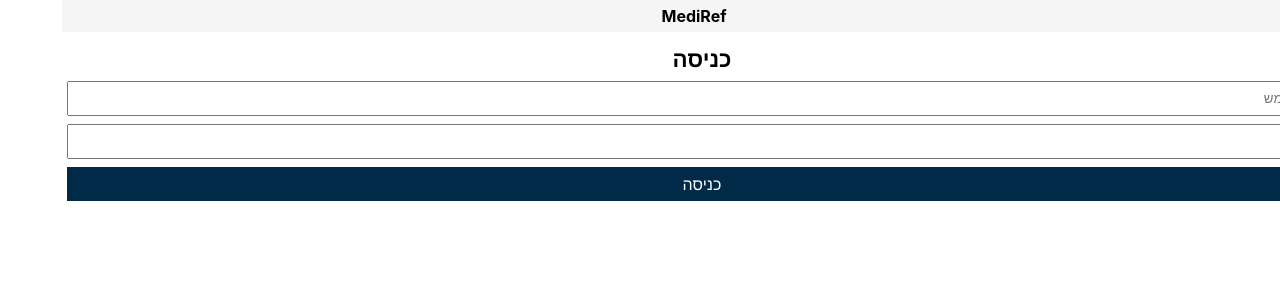
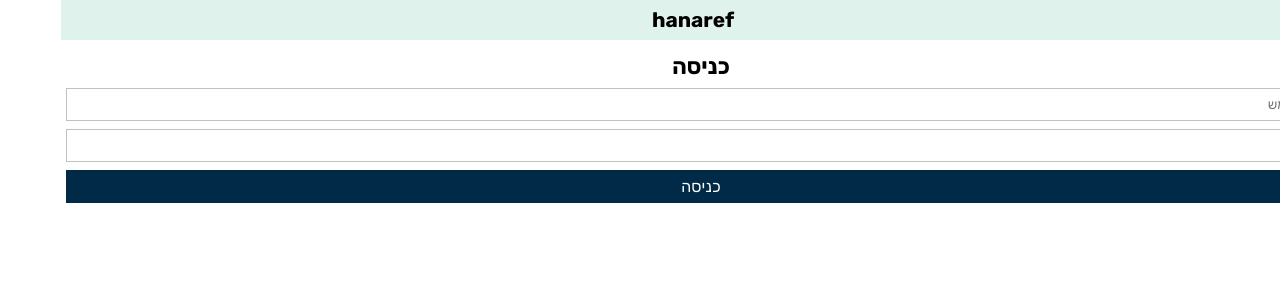
Before and after one commit to liorbio/MediRef, a React (Create React App) app: page /login in a window 1280 px wide. Shown: the top 300 px of the page. Built offline with nearby package versions, Linux system fonts and the light colour scheme.

Commit message:
made design changes - font and colors

```diff
--- /dev/null
+++ b/public/index.css
@@ -0,0 +1,4 @@
+@font-face {
+    font-family: 'Rubik';
+    src: local('Rubik'), url(fonts/Rubik-VariableFont_wght.ttf) format("truetype");
+}
--- a/public/index.html
+++ b/public/index.html
@@ -3,11 +3,12 @@
   <head>
     <meta charset="utf-8" />
     <link rel="icon" href="%PUBLIC_URL%/favicon.ico" />
+    <link rel="stylesheet" href="%PUBLIC_URL%/index.css" />
     <meta name="viewport" content="width=device-width, initial-scale=1" />
     <meta name="theme-color" content="#000000" />
     <meta
       name="description"
-      content="Web site created using create-react-app"
+      content="hanaref app"
     />
     <link rel="apple-touch-icon" href="%PUBLIC_URL%/logo192.png" />
     <!--
@@ -24,7 +25,7 @@
       work correctly both with client-side routing and a non-root public URL.
       Learn how to configure a non-root public URL by running `npm run build`.
     -->
-    <title>React App</title>
+    <title>hanaref</title>
   </head>
   <body>
     <noscript>You need to enable JavaScript to run this app.</noscript>
--- a/src/components/header/GoBack.tsx
+++ b/src/components/header/GoBack.tsx
@@ -16,6 +16,7 @@ const GoBack = () => {
             setShowAreYouSure(true);
         } else {
             navigate(-1);
+            dispatch(viewingActions.emptySearchCriteria());
         }
     }
     const goBackAnyway = () => {
--- a/src/components/header/Header.module.css
+++ b/src/components/header/Header.module.css
@@ -1,16 +1,18 @@
+@import '../../css-variables/constants.css';
+
 .navbar {
     display: grid;
     grid-template-columns: 5rem 1fr 2rem 2rem;
-    background-color: #f5f5f5;
+    background-color: #dff3ec;
     position: fixed;
     top: 0;
     z-index: 2;
-    height: 2rem;
+    height: var(--navbarHeight);
     width: 100vw;
 }
 
 .navbar h1 {
-    font-size: 1.0rem;
+    font-size: 1.3rem;
     margin: auto;
     grid-column: 2;
 }
--- a/src/components/header/Header.tsx
+++ b/src/components/header/Header.tsx
@@ -9,7 +9,7 @@ const Header = () => {
     return (
         <nav className={classes.navbar}>
             <RightHeaderSide loggedInAsAdmin={loggedInAsAdmin} />
-            <h1>MediRef</h1>
+            <h1>hanaref</h1>
             {loggedInAsAdmin && <LeftHeaderSide />}
         </nav>
     )
--- a/src/components/header/LeftHeaderSide.tsx
+++ b/src/components/header/LeftHeaderSide.tsx
@@ -7,8 +7,8 @@ const LeftHeaderSide = () => {
     const currentCat = useAppSelector(state => state.viewing.itemManagement.currentCat);
 
     const addItemAndManageSectors = <>
-        <span onClick={() => navigate('/itemmenu')}>+</span>
-        <span onClick={() => navigate('/managesectors')}>⋮</span>
+        <span onClick={() => navigate('/itemmenu')} style={{ fontWeight: 800, lineHeight: 0 }}>+</span>
+        <span onClick={() => navigate('/managesectors')} style={{ fontWeight: 800, lineHeight: 0 }}>⋮</span>
     </>;
 
     return (
--- a/src/components/header/RightHeaderSide.tsx
+++ b/src/components/header/RightHeaderSide.tsx
@@ -9,6 +9,7 @@ const RightHeaderSide = ({ loggedInAsAdmin }: { loggedInAsAdmin: boolean }) => {
 
     const handleLogout = () => {
         dispatch(authActions.clearAuthStateUponLogout());
+        navigate(0);
     };
 
     const signInOut = loggedInAsAdmin ? <span onClick={handleLogout}>יציאה</span> : <span onClick={() => navigate('/login')}>כניסה</span>;
--- a/src/components/item-menu/itemMenu.module.css
+++ b/src/components/item-menu/itemMenu.module.css
@@ -25,7 +25,6 @@
     padding: 5px;
 }
 .itemMenu textarea {
-    font-family: sans-serif;
     font-size: 1.1rem;
     border-style: solid;
     border: 1px solid #c1c1c1;
--- a/src/components/login/LoginPage.module.css
+++ b/src/components/login/LoginPage.module.css
@@ -12,4 +12,6 @@
 .loginForm input {
     height: var(--searchInputHeight);
     margin-bottom: 0.5rem;
+    border-style: solid;
+    border: 1px solid #c1c1c1;
 }
--- a/src/components/sector-management/SectorMenu.tsx
+++ b/src/components/sector-management/SectorMenu.tsx
@@ -154,7 +154,7 @@ const SectorMenu = ({ exit, sector, reload }: { exit: () => void, sector?: Secto
                 return <input key={`${idx.toString()}+z`} type="text" placeholder="שם תחום" value={d.departmentName} onChange={(event) => handleDepartmentChangeByIndex(idx, event)} onBlur={deleteUponBlur} />
             })}
             <div className={classes.plusButton} onClick={addInput}>+</div>
-            <BigButton text="שמור" action={handleSave} overrideStyle={{ marginTop: "1rem" }} />
+            <BigButton text="שמור" action={handleSave} overrideStyle={{ marginTop: "3rem" }} />
             {sector && <BigButton text="מחיקת מדור" action={triggerWarningBeforeDeletion} overrideStyle={{ marginTop: "1rem", backgroundColor: "#CE1F1F" }} />}
             {warningBeforeDeletion && <AreYouSure text="באמת למחוק מדור?" leftText='מחק' leftAction={handleDeleteSector} rightText="אל תמחק" rightAction={() => setWarningBeforeDeletion(false)} />}
         </div>
--- a/src/css-variables/constants.css
+++ b/src/css-variables/constants.css
@@ -1,5 +1,5 @@
 :root {
-    --navbarHeight: 2rem;
+    --navbarHeight: 2.5rem;
     --searchInputHeight: 1.8rem;
     --searchPadding: 5px;
     --searchSelectHeight: 2.2rem;
--- a/src/index.css
+++ b/src/index.css
@@ -1,10 +1,13 @@
 body {
   margin: 0;
-  font-family: -apple-system, BlinkMacSystemFont, 'Segoe UI', 'Roboto', 'Oxygen',
+  font-family: 'Rubik', -apple-system, BlinkMacSystemFont, 'Segoe UI', 'Roboto', 'Oxygen',
     'Ubuntu', 'Cantarell', 'Fira Sans', 'Droid Sans', 'Helvetica Neue',
     sans-serif;
   -webkit-font-smoothing: antialiased;
   -moz-osx-font-smoothing: grayscale;
+}
+input, select, textarea {
+  font-family: 'Rubik', sans-serif;
 }
 
 code {
```
Also changed, not shown: public/fonts/Rubik-VariableFont_wght.ttf (added).
